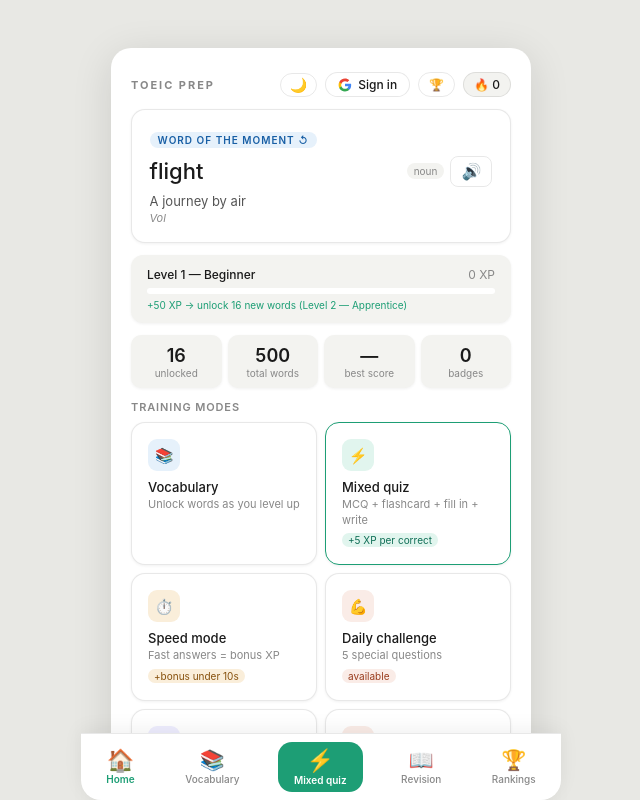
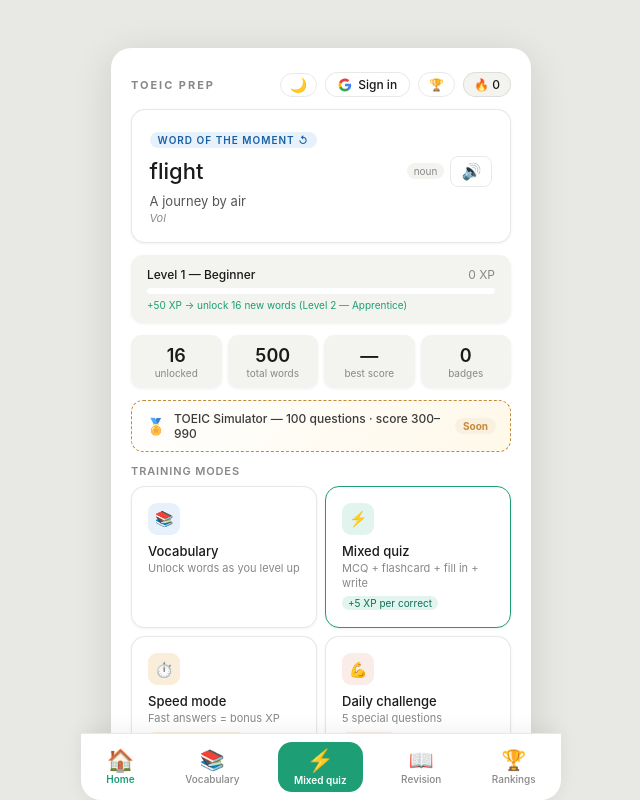
Before and after one commit to matluz20/Toiec_prep, a React (Create React App) app: page / in a window 1280 px wide. Both pictures are taken after a click on the button "Commencer gratuitement →". Shown: the top 800 px of the page, without its empty margins (319-959 px from the left). Built offline with nearby package versions, Linux system fonts and the light colour scheme.

Commit message:
coming soon as compact strip

```diff
--- a/src/App.css
+++ b/src/App.css
@@ -860,10 +860,25 @@
 
 /* Hint in quiz */
 .hint-cost { font-size: 10px; color: var(--text-faint); margin-left: 3px; }
-
-
-
-
+/* COMING SOON STRIP */
+.coming-soon-strip {
+  display: flex;
+  align-items: center;
+  gap: 8px;
+  margin: 0 1.25rem 0.75rem;
+  padding: 0.6rem 0.875rem;
+  background: linear-gradient(135deg, var(--bg-card), #FFF8E6);
+  border: 1px dashed #BA7517;
+  border-radius: 12px;
+  cursor: pointer;
+  transition: opacity .15s;
+  opacity: 0.85;
+}
+.app.dark .coming-soon-strip { background: linear-gradient(135deg, var(--bg-card), #2a1e08); border-color: #6b4508; }
+.coming-soon-strip:hover { opacity: 1; }
+.coming-soon-strip-icon { font-size: 16px; }
+.coming-soon-strip-text { flex: 1; font-size: 12px; font-weight: 500; color: var(--text); }
+.coming-soon-strip-badge { font-size: 10px; font-weight: 700; color: #BA7517; background: #FAEEDA; padding: 2px 8px; border-radius: 20px; white-space: nowrap; }
 
 /* ── RESPONSIVE ────────────────────────────────────────── */
 @media (max-width: 480px) {
--- a/src/components/Home.jsx
+++ b/src/components/Home.jsx
@@ -104,6 +104,14 @@
 
 
       {/* Modes */}
+
+<div className="coming-soon-strip" onClick={() => alert('🔜 TOEIC Simulator coming soon!')}>
+  <span className="coming-soon-strip-icon">🏅</span>
+  <span className="coming-soon-strip-text">TOEIC Simulator — 100 questions · score 300–990</span>
+  <span className="coming-soon-strip-badge">Soon</span>
+</div>
+
+
 <div className="sec-title">Training modes</div>
 <div className="mode-grid">
   <div className="mode-card" onClick={() => show('vocab')}>
@@ -131,6 +139,9 @@
       {st.challengeDone ? '✓ done' : 'available'}
     </div>
   </div>
+
+
+
   <div className="mode-card" onClick={startRevision}>
     <div className="mode-ic ic-purple">📖</div>
     <div className="mode-lbl">Revision</div>
```
